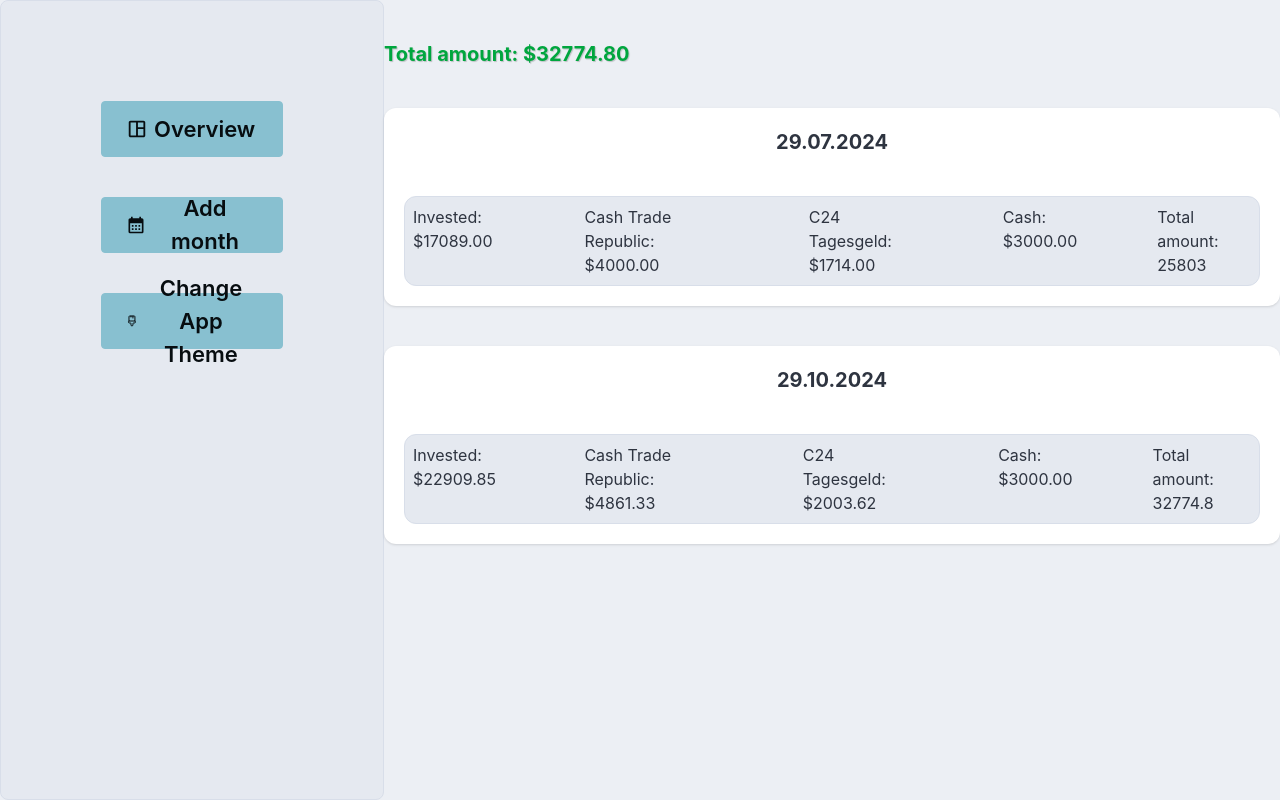
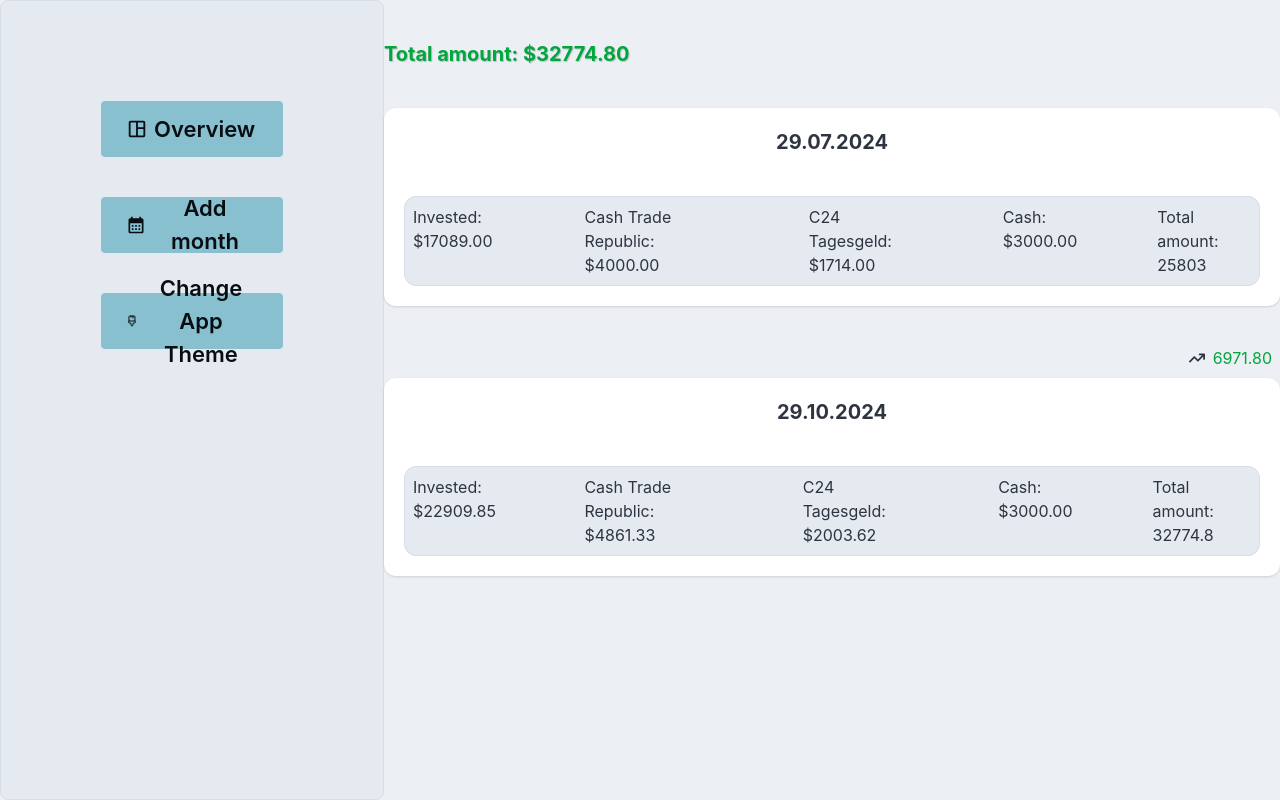
Before and after one commit to Vitdcode/Equity-Journal, a React (Vite) app: page /overview in a window 1280 px wide. Built offline with nearby package versions, Linux system fonts and the light colour scheme.

Commit message:
feat: Implemeted logic to show changes in investment, from one dataset to another

```diff
--- a/src/components/Overview.jsx
+++ b/src/components/Overview.jsx
@@ -1,7 +1,11 @@
+import { useState } from "react";
 import { useOutletContext } from "react-router-dom";
+import { FaArrowTrendUp } from "react-icons/fa6";
+import { FaArrowTrendDown } from "react-icons/fa6";
 
 export default function Overview() {
   const { data } = useOutletContext();
+  const [returnPositive, setReturnPostitive] = useState(true);
 
   const totalAmount = Object.values(data[data.length - 1])
     .flatMap((investments) => Object.values(investments))
@@ -11,18 +15,57 @@ export default function Overview() {
     return Object.values(investments).reduce((sum, num) => (sum += num), 0);
   };
 
+  const returnOnInvestment = (index) => {
+    if (data[index - 1] === undefined) return;
+    console.log(data[index - 1]);
+
+    function amountHelperFunction(index) {
+      return Object.values(data[index])
+        .flatMap((investments) => Object.values(investments))
+        .reduce((sum, num) => (sum += num), 0);
+    }
+
+    const currentAmount = amountHelperFunction(index);
+    const lastAmount = amountHelperFunction(index - 1);
+
+    const amount = `${(currentAmount - lastAmount).toFixed(2)}`;
+    /*     amount > 0 ? setReturnPostitive(true) : setReturnPostitive(false); */
+
+    return amount;
+  };
+
   return (
     <div className="flex flex-col gap-10">
       <span className="text-xl font-bold text-green-600 [text-shadow:1px_1px_1px_rgba(0,0,0,0.2)]">
         Total amount: ${totalAmount.toFixed(2)}
       </span>
-      {data.map((entry) =>
-        Object.entries(entry).map(([date, investments]) => (
+      {data.map((entry, index) => {
+        const amount = returnOnInvestment(index);
+
+        return (
+          <div key={index}>
+            {amount !== undefined && (
+              <>
+                {amount > 0 ? (
+                  <div className="flex items-center justify-end mr-2 mb-2 gap-2 ">
+                    <FaArrowTrendUp />
+                    <span className="text-green-600">{amount}</span>
+                  </div>
+                ) : (
+                  <div>
+                    <FaArrowTrendDown />
+                    <span className="text-red-600">{amount}</span>
+                  </div>
+                )}
+              </>
+            )}
+
+            {Object.entries(entry).map(([date, investments]) => (
               <div
                 key={date}
                 className="flex flex-col items-center gap-10 shadow bg-white p-5 rounded-xl"
               >
-            <span className="text-xl font-bold ">{date}</span>
+                <span className="text-xl font-bold">{date}</span>
                 <div className="flex gap-20 bg-base-200 border border-base-300 rounded-xl p-2">
                   {Object.entries(investments).map(([investmentType, amount]) => (
                     <span key={investmentType}>
@@ -32,8 +75,10 @@ export default function Overview() {
                   <span>Total amount: {totalAmountPerQuartal(investments)}</span>
                 </div>
               </div>
-        ))
-      )}
+            ))}
+          </div>
+        );
+      })}
     </div>
   );
 }
```
Lines whose indentation alone changed are shown as unchanged.
